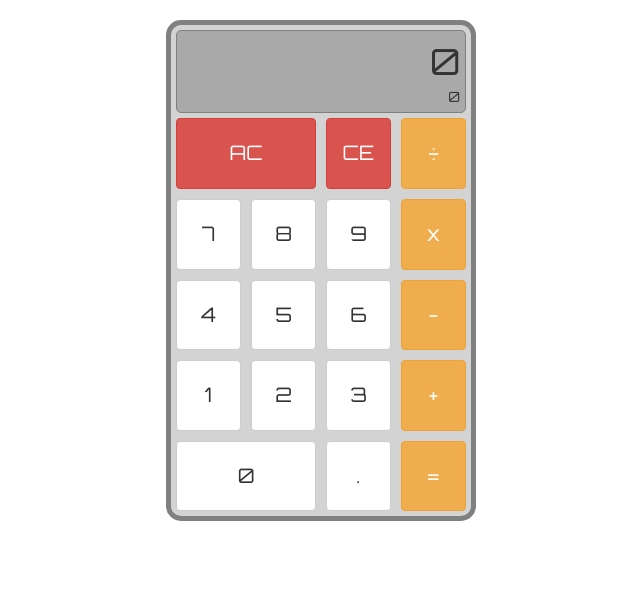
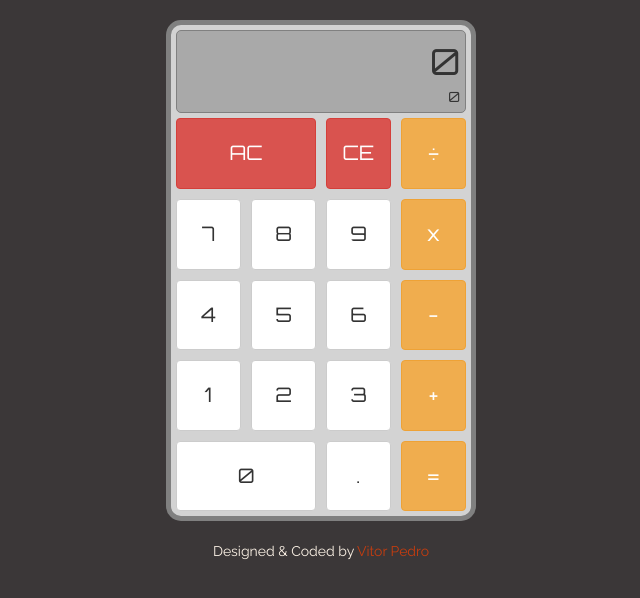
Before and after one commit to vitormcpedro/calculator, a plain HTML site: page index.html in a window 1280 px wide. Shown: the whole page, without its empty margins (319-959 px from the left). Drawn offline with nearby package versions, Linux system fonts and the light colour scheme.

Commit message:
Design complete.

```diff
--- a/css/style.css
+++ b/css/style.css
@@ -1,3 +1,15 @@
+body {
+  background-color: #3B3738;
+}
+
+a {
+  color: #C63D0F;
+}
+
+a:hover {
+  color: lightcoral;
+}
+
 .main {
   width: 310px;
   border: 5px solid gray;
@@ -5,12 +17,6 @@
   margin-top: 20px;
   background-color: lightgray;
   font-family: 'Orbitron', sans-serif;
-}
-
-.vertical-centered {
-  position: relative;
-  top: 50%;
-  transform: translateY(-50%);
 }
 
 .button-container {
@@ -44,3 +50,10 @@
 .secondDisplay {
   font-size: 14px;
 }
+
+.author {
+  margin-top: 20px;
+  color: #FDF3E7;
+  text-align: center;
+  font-family: 'Raleway', sans-serif;
+}
--- a/index.html
+++ b/index.html
@@ -8,6 +8,7 @@
   <link rel='stylesheet prefetch' href='https://cdnjs.cloudflare.com/ajax/libs/twitter-bootstrap/3.3.7/css/bootstrap.min.css'>
   <link rel="stylesheet" href="css/style.css">
   <link href="https://fonts.googleapis.com/css?family=Orbitron" rel="stylesheet">
+  <link href="https://fonts.googleapis.com/css?family=Raleway" rel="stylesheet">
 
 
 </head>
@@ -55,6 +56,8 @@
       <div class="col-xs-3 button-container"><button type="button" class="btn btn-warning btn-block myButton" ng-click='equalsTyped()'>=</button></div>
     </div>
   </div>
+  <p class="author">Designed & Coded by <a href="vitorpedro.com" target="_blank">Vitor Pedro</a></p>
+
   <script src='https://cdnjs.cloudflare.com/ajax/libs/jquery/3.1.0/jquery.min.js'></script>
   <script src='https://cdnjs.cloudflare.com/ajax/libs/twitter-bootstrap/3.3.7/js/bootstrap.min.js'></script>
   <script src='https://cdnjs.cloudflare.com/ajax/libs/angular.js/1.6.1/angular.min.js'></script>
```
